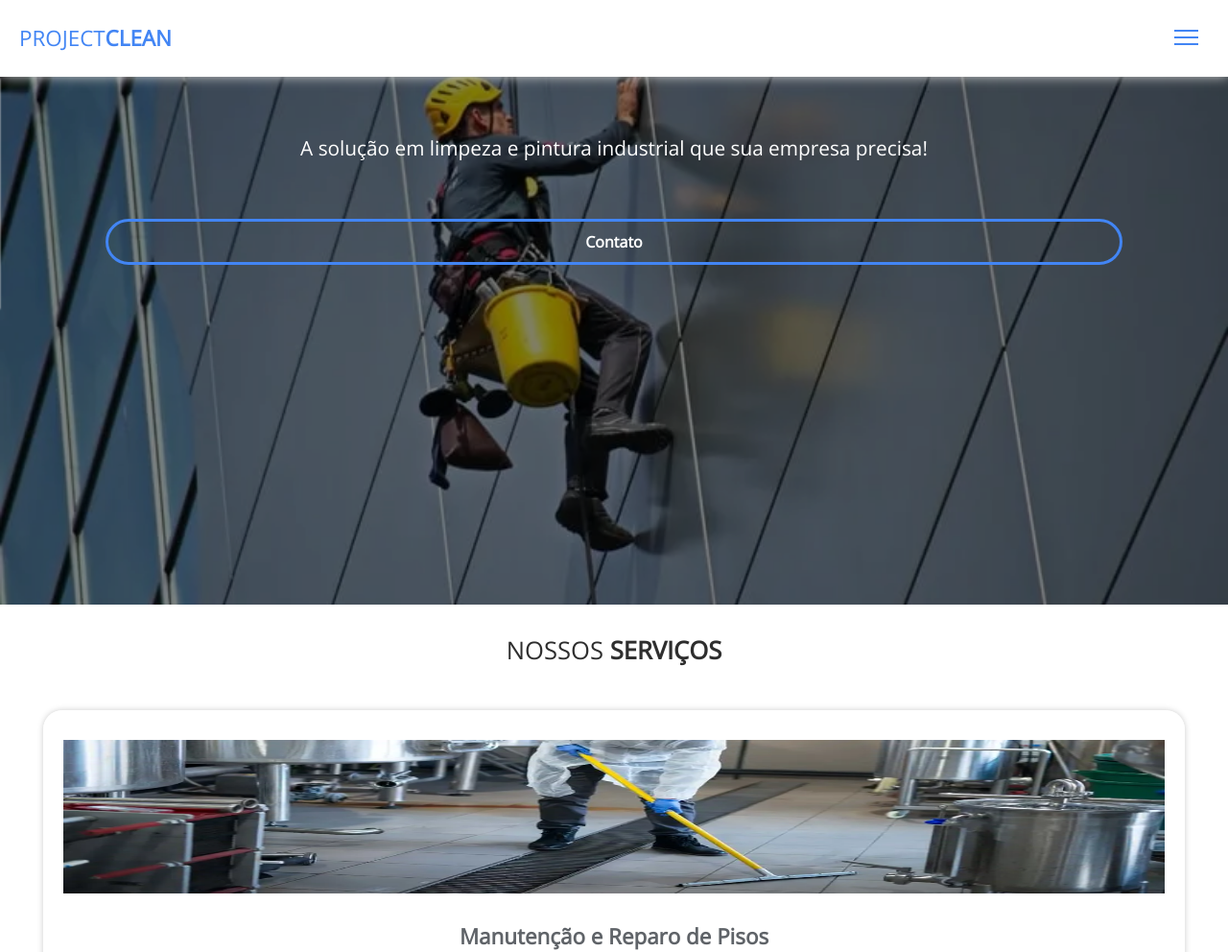
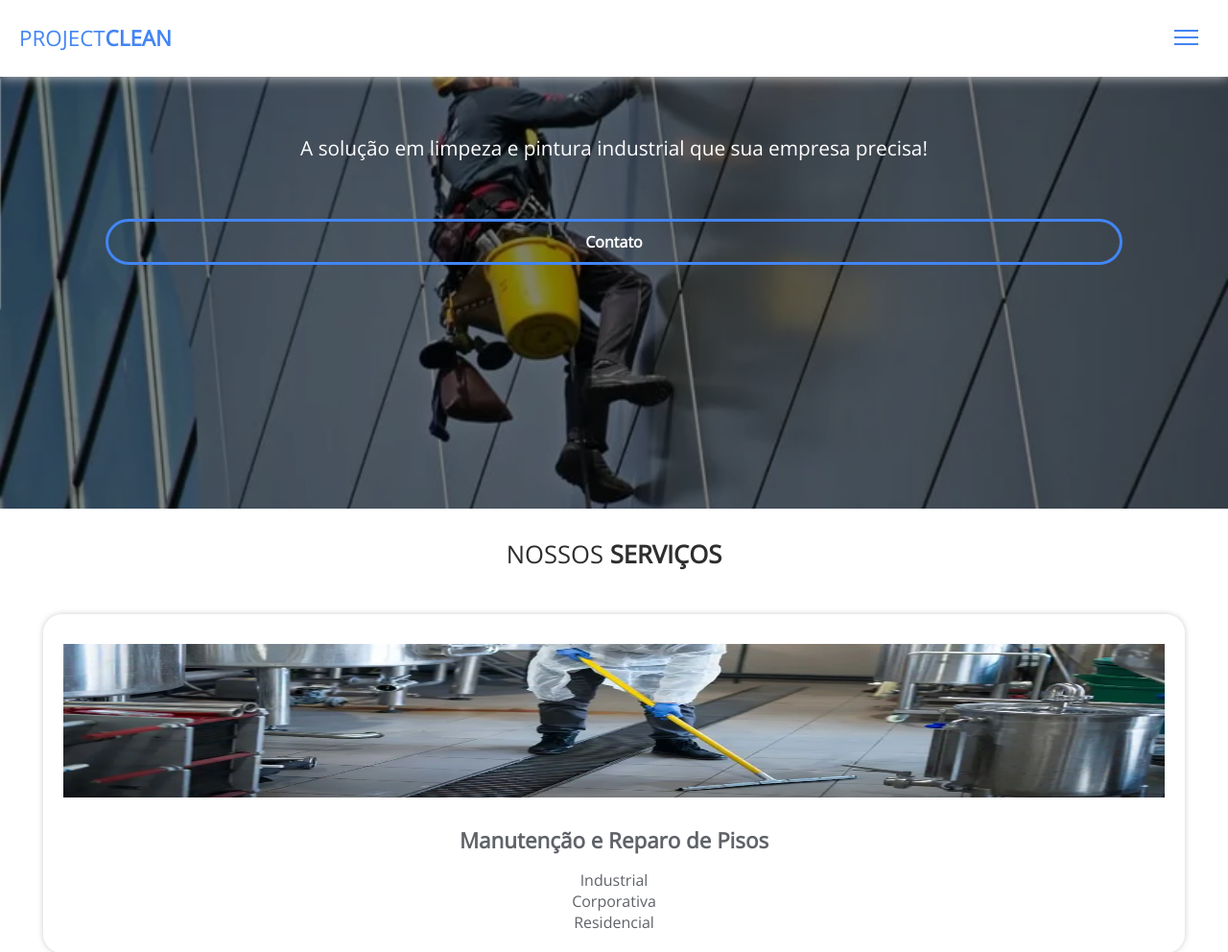
Before and after one commit to maarcospaaulo/project-clean, a PHP site: page / in a window 1280 px wide. Shown: the top 992 px of the page at 96% size. Run offline with PHP 8.4, Linux system fonts and the light colour scheme.

Commit message:
adjustment

```diff
--- a/css-dev/style.css
+++ b/css-dev/style.css
@@ -173,11 +173,11 @@ main .title-section {
 } */
 
 main .section-hero {
-  max-height: 550px;
+  max-height: 450px;
 }
 
 main .section-hero .section-hero__itens img {
-  height: 550px;
+  height: 450px;
   object-fit: cover;
   filter: brightness(50%);
 }
```
